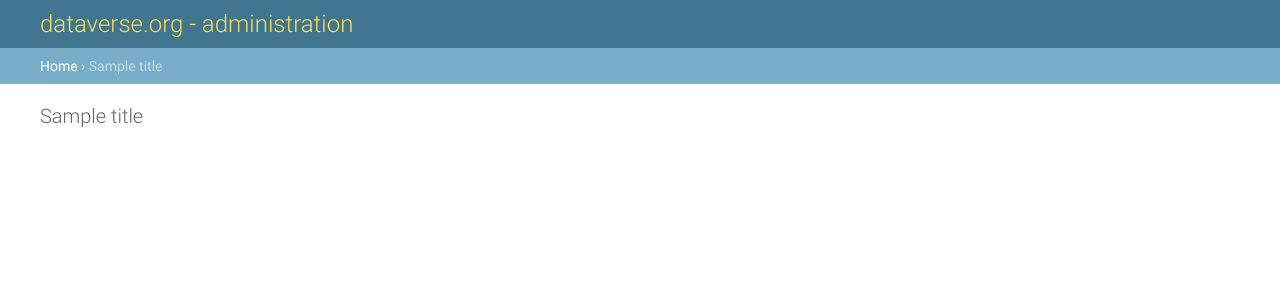
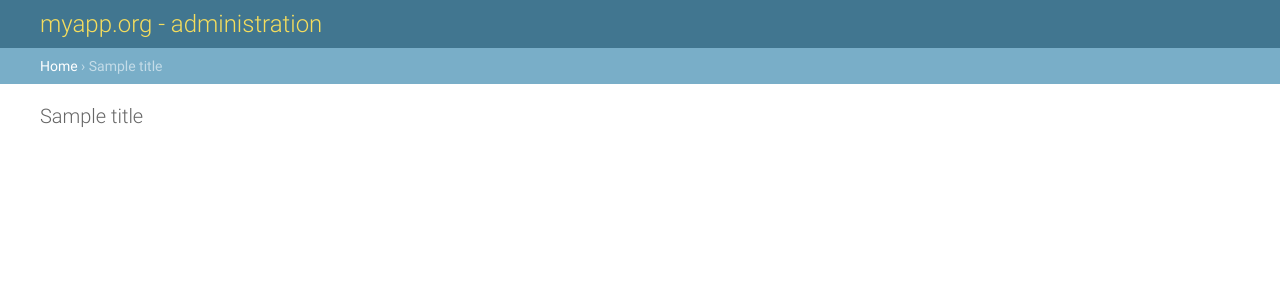
Before and after one commit to esotiri/myapp.org, a Django app: template myapp_org/templates/admin/base_site.html in a window 1280 px wide. Shown: the top 300 px of the page. Run offline with Django 3.2, Linux system fonts and the light colour scheme; the template is opened without the code that fills it: most values are stand-ins (such as "Sample title", 1, 10 or a date in 2020).

Commit message:
Update base_site.html

```diff
--- a/myapp_org/templates/admin/base_site.html
+++ b/myapp_org/templates/admin/base_site.html
@@ -1,10 +1,10 @@
 {% extends "admin/base.html" %}
 {% load i18n %}
 
-{% block title %}{{ title }} | {% trans 'dataverse.org - site admin' %}{% endblock %}
+{% block title %}{{ title }} | {% trans 'myapp.org - site admin' %}{% endblock %}
 
 {% block branding %}
-<h1 id="site-name">{% trans 'dataverse.org - administration' %}</h1>
+<h1 id="site-name">{% trans 'myapp.org - administration' %}</h1>
 {% endblock %}
 
 {% block nav-global %}{% endblock %}
```
